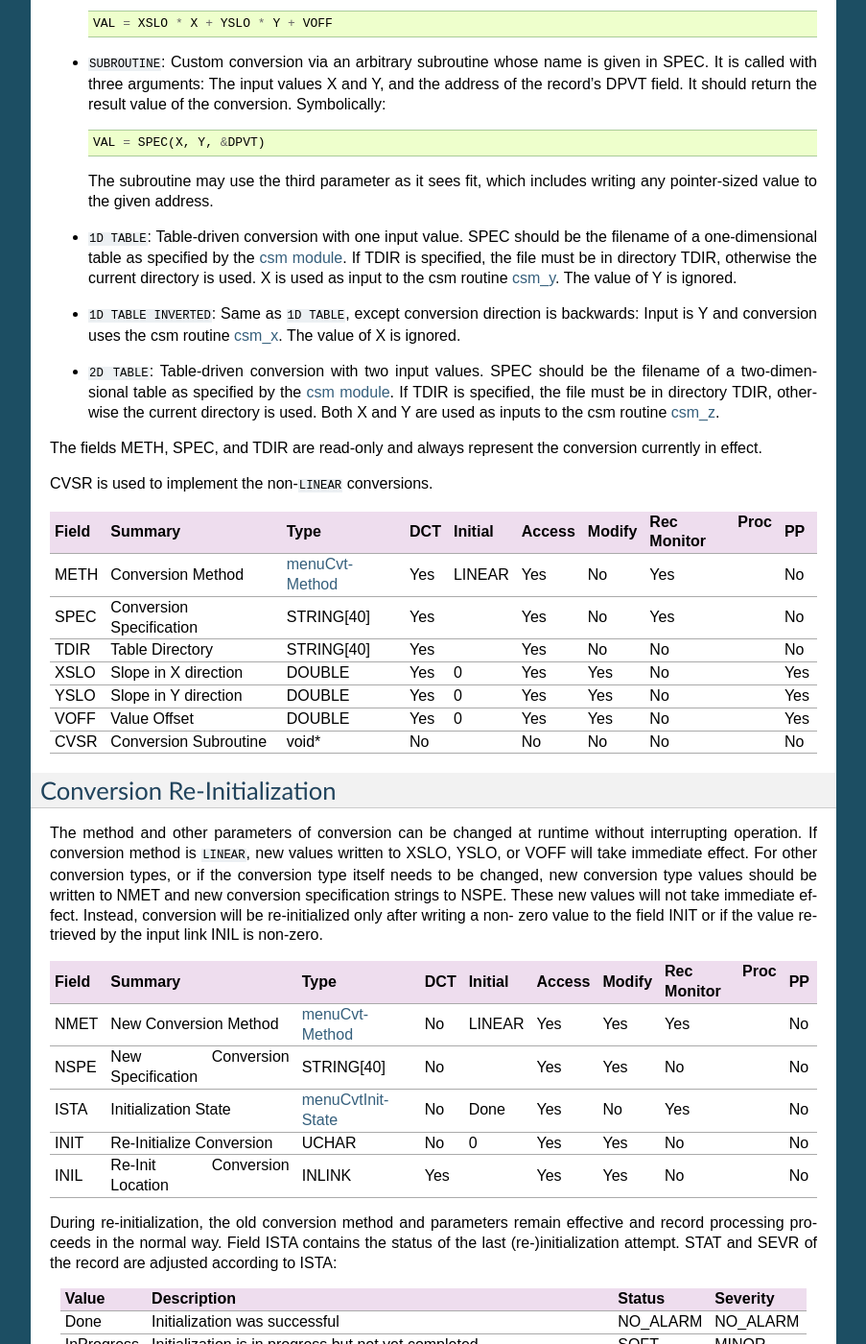
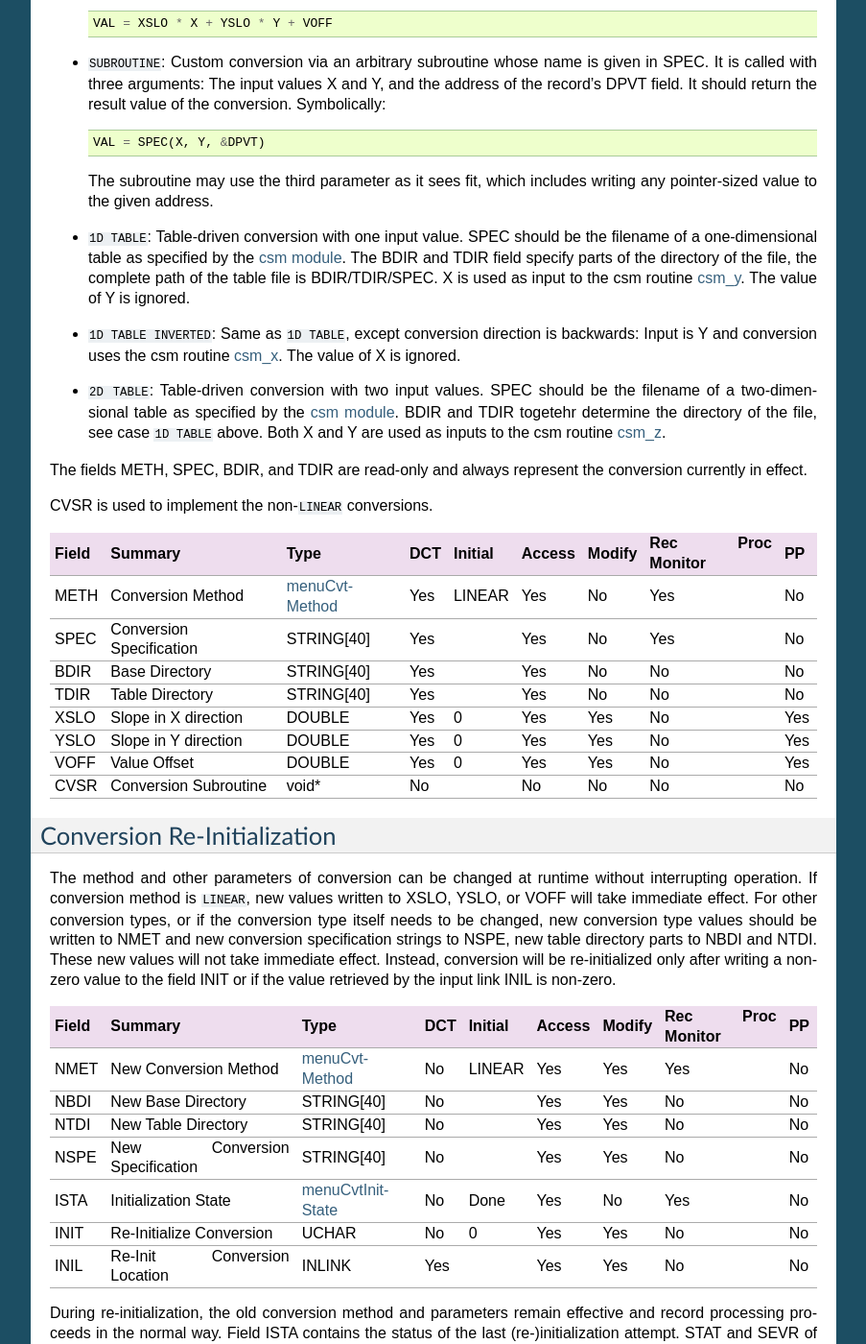
Before and after one commit to ISISComputingGroup/EPICS-csm, a Sphinx documentation site: the page built from documentation/cvtRecord.rst, in a window 1280 px wide and 1400 px high, scrolled down 1291 px. Shown: the whole window at 96% size, without its empty margins (198-1101 px from the left). Built offline with Sphinx 7.4.7, drawn with Linux system fonts in a browser that asks for light colours; some of the changed text lies outside the part shown.

```diff
--- a/documentation/conf.py
+++ b/documentation/conf.py
@@ -48,9 +48,9 @@ copyright = u'2010, Ben Franksen'
 # built documents.
 #
 # The short X.Y version.
-version = '4.2'
+version = '4.3'
 # The full version, including alpha/beta/rc tags.
-release = '4.2'
+release = '4.3'
 
 # The language for content autogenerated by Sphinx. Refer to documentation
 # for a list of supported languages.
--- a/documentation/cvtRecord.rst
+++ b/documentation/cvtRecord.rst
@@ -92,19 +92,19 @@ The field METH, of type `menuCvtMethod`_, specifies the conversion method:
    includes writing any pointer-sized value to the given address.
 -  ``1D TABLE``: Table-driven conversion with one input value. SPEC
    should be the filename of a one-dimensional table as specified by the
-   `csm module`_. If TDIR is specified, the file must be in directory TDIR,
-   otherwise the current directory is used. X is used as input to the csm
-   routine `csm_y`_. The value of Y is ignored.
+   `csm module`_. The BDIR and TDIR field specify parts of the directory
+   of the file, the complete path of the table file is BDIR/TDIR/SPEC.
+   X is used as input to the csm routine `csm_y`_. The value of Y is ignored.
 -  ``1D TABLE INVERTED``: Same as ``1D TABLE``, except conversion
    direction is backwards: Input is Y and conversion uses the csm routine
    `csm_x`_. The value of X is ignored.
 -  ``2D TABLE``: Table-driven conversion with two input values. SPEC
    should be the filename of a two-dimensional table as specified by the
-   `csm module`_. If TDIR is specified, the file must be in directory TDIR,
-   otherwise the current directory is used. Both X and Y are used as inputs
+   `csm module`_. BDIR and TDIR togetehr determine the directory of the file,
+   see case ``1D TABLE`` above. Both X and Y are used as inputs
    to the csm routine `csm_z`_.
 
-The fields METH, SPEC, and TDIR are read-only and always represent the
+The fields METH, SPEC, BDIR, and TDIR are read-only and always represent the
 conversion currently in effect.
 
 CVSR is used to implement the non-``LINEAR`` conversions.
@@ -114,6 +114,7 @@ Field Summary                    Type              DCT Initial Access Modify Rec
 ===== ========================== ================= === ======= ====== ====== ================ ===
 METH  Conversion Method          `menuCvtMethod`_  Yes LINEAR  Yes      No    Yes             No
 SPEC  Conversion Specification   STRING[40]        Yes         Yes      No    Yes             No
+BDIR  Base Directory             STRING[40]        Yes         Yes      No    No              No
 TDIR  Table Directory            STRING[40]        Yes         Yes      No    No              No
 XSLO  Slope in X direction       DOUBLE            Yes 0       Yes      Yes   No              Yes
 YSLO  Slope in Y direction       DOUBLE            Yes 0       Yes      Yes   No              Yes
@@ -130,15 +131,17 @@ without interrupting operation. If conversion method is ``LINEAR``, new
 values written to XSLO, YSLO, or VOFF will take immediate effect. For other
 conversion types, or if the conversion type itself needs to be changed, new
 conversion type values should be written to NMET and new conversion
-specification strings to NSPE. These new values will not take immediate
-effect. Instead, conversion will be re-initialized only after writing a non-
-zero value to the field INIT or if the value retrieved by the input link INIL
-is non-zero.
+specification strings to NSPE, new table directory parts to NBDI and NTDI.
+These new values will not take immediate effect. Instead, conversion will be
+re-initialized only after writing a non- zero value to the field INIT or if
+the value retrieved by the input link INIL is non-zero.
 
 ===== ========================== ==================== === ======= ====== ====== ================ ===
 Field Summary                    Type                 DCT Initial Access Modify Rec Proc Monitor PP
 ===== ========================== ==================== === ======= ====== ====== ================ ===
 NMET  New Conversion Method      `menuCvtMethod`_     No  LINEAR  Yes      Yes      Yes          No
+NBDI  New Base Directory         STRING[40]           No          Yes      Yes      No           No
+NTDI  New Table Directory        STRING[40]           No          Yes      Yes      No           No
 NSPE  New Conversion             STRING[40]           No          Yes      Yes      No           No
       Specification
 ISTA  Initialization State       `menuCvtInitState`_  No  Done    Yes      No       Yes          No
@@ -304,7 +307,7 @@ This routine does nothing in pass 0. In pass 1, it does following:
 
 -  If INPX and INPY are constant links, fields X and Y are initialized
    to the respective values.
--  NMET is set to METH and NSPE to SPEC.
+-  NMET is set to METH, NSPE to SPEC, NBDI to BDIR, and NTDI to TDIR.
 -  Conversion is initialized according to METH and SPEC. If an error
    occurs, conversion method falls back to ``LINEAR``.
 
--- a/documentation/index.rst
+++ b/documentation/index.rst
@@ -34,6 +34,8 @@ You can also `browse the repository`_.
  ========= =============== ============================ ===============
   Version   EPICS Release   Filename                     Release Notes
  ========= =============== ============================ ===============
+    4.3       3.14.12.2     :download:`csm-4.3.tar.gz`    :ref:`R4-3`
+ --------- --------------- ---------------------------- ---------------
     4.2       3.14.12.2     :download:`csm-4.2.tar.gz`    :ref:`R4-2`
  --------- --------------- ---------------------------- ---------------
     4.1       3.14.12.2     :download:`csm-4.1.tar.gz`    :ref:`R4-1`
@@ -110,7 +112,6 @@ authors.
 .. _Ben Franksen: mailto:benjamin.franksen@helmholtz-berlin.de
 .. _Götz Pfeiffer: mailto:goetz.pfeiffer@helmholtz-berlin.de
 .. _darcs: http://www.darcs.net/
-.. _csm-3.2.tar.gz: csm-3.2.tar.gz
 .. _HZB: http://www.helmholtz-berlin.de/
 .. _EPICS: http://www.aps.anl.goc/epics/
 .. _browse the repository: http://www-csr.bessy.de/cgi-bin/darcsweb.cgi?r=csm;a=summary
```
Also changed, not shown: documentation/releasenotes.rst (+14 -0 lines), 9 other files.
